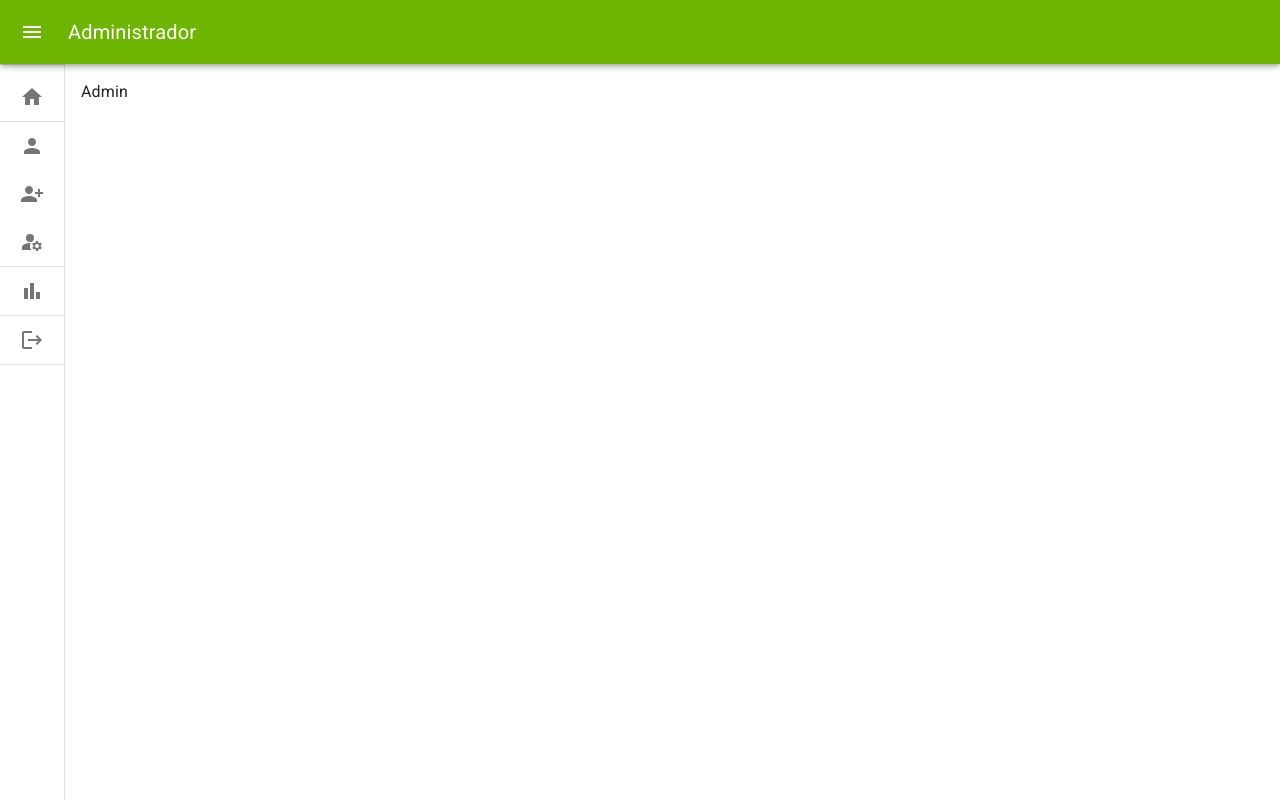
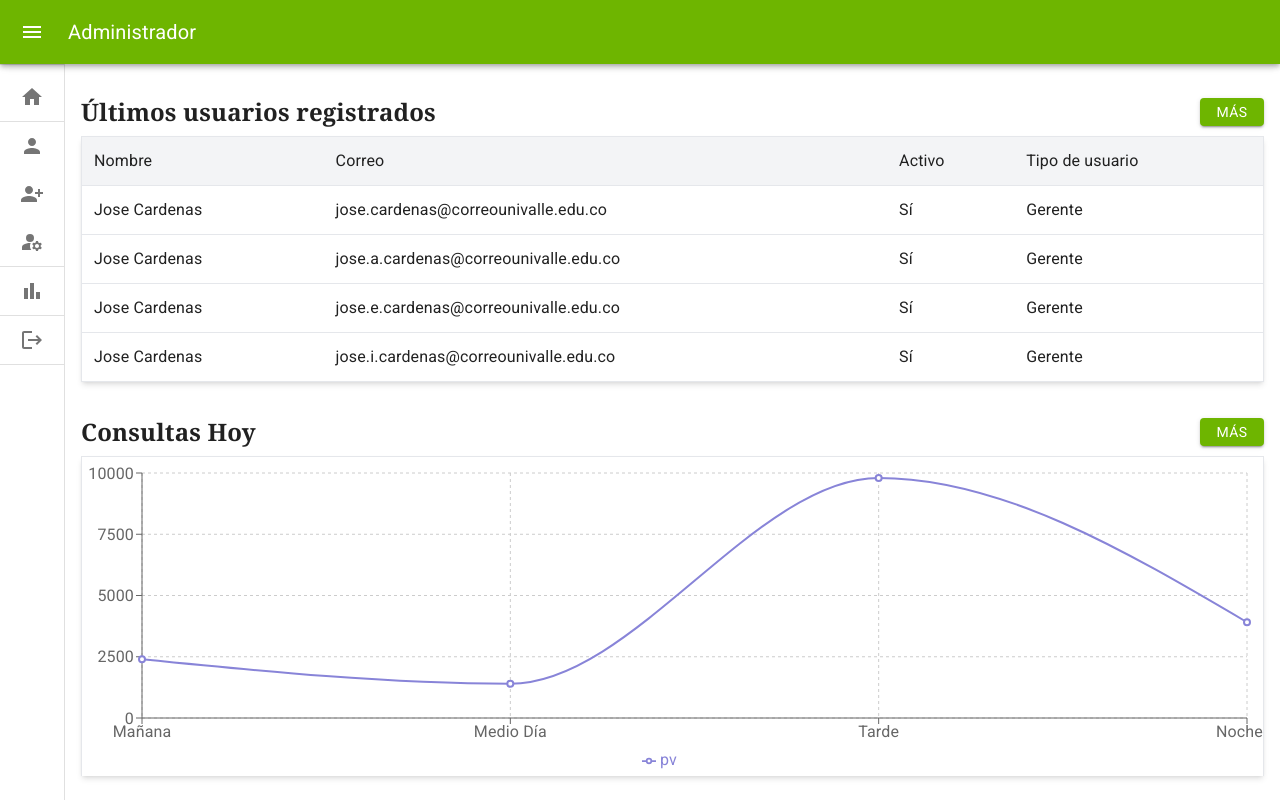
Before and after one commit to KnovaUnivalle/Web-Project-Front, a React (Vite) app: page /admin in a window 1280 px wide. Built offline with nearby package versions, Linux system fonts and the light colour scheme.

Commit message:
add admin rroutes and admin home

```diff
--- a/src/components/charts/CustomLineChart.jsx
+++ b/src/components/charts/CustomLineChart.jsx
@@ -1,3 +1,5 @@
+import { Button } from '@mui/material';
+import { useNavigate } from 'react-router-dom';
 import {
 	LineChart,
 	Line,
@@ -12,34 +14,36 @@ import {
 const defaultData = [
 	{
 		name: 'Mañana',
-		uv: 4000,
 		pv: 2400,
-		amt: 2400,
 	},
 	{
 		name: 'Medio Día',
-		uv: 3000,
 		pv: 1398,
-		amt: 2210,
 	},
 	{
 		name: 'Tarde',
-		uv: 2000,
 		pv: 9800,
-		amt: 2290,
 	},
 	{
 		name: 'Noche',
-		uv: 2780,
 		pv: 3908,
-		amt: 2000,
 	},
 ];
 
-const CustomLineChart = ({ data = defaultData }) => {
+const CustomLineChart = ({ data = defaultData, to = '/', title = 'LineChart' }) => {
+	const navigate = useNavigate();
 	return (
-		<section className='py-4'>
-			<h1 className='text-xl font-bold font-serif lg:text-2xl py-1'>Consultas Hoy</h1>
+		<section className='py-3'>
+			<div className=' flex justify-between pb-1'>
+				<h1 className='text-xl font-bold font-serif lg:text-2xl py-1'> {title}</h1>
+				<Button
+					variant='contained'
+					sx={{ height: '1.8rem', marginTop: 'auto', marginBottom: 'auto' }}
+					onClick={() => navigate(to)}
+				>
+					Más
+				</Button>
+			</div>
 			<div className='border-x border-t shadow-md w-full h-96 lg:h-80'>
 				<ResponsiveContainer>
 					<LineChart
@@ -56,8 +60,13 @@ const CustomLineChart = ({ data = defaultData }) => {
 						<YAxis />
 						<Tooltip />
 						<Legend />
-						<Line type='monotone' dataKey='pv' stroke='#8884d8' activeDot={{ r: 8 }} />
-						<Line type='monotone' dataKey='uv' stroke='#82ca9d' />
+						<Line
+							type='monotone'
+							dataKey='pv'
+							stroke='#8884d8'
+							strokeWidth={2}
+							activeDot={{ r: 8 }}
+						/>
 					</LineChart>
 				</ResponsiveContainer>
 			</div>
--- a/src/components/tables/Users.jsx
+++ b/src/components/tables/Users.jsx
@@ -1,3 +1,7 @@
+import { Button } from '@mui/material';
+import { useNavigate } from 'react-router-dom';
+import { USERS_ADMIN_PATH } from '../../utils/PATH';
+
 const defaultUsers = [
 	{
 		nombre: 'Jose Cardenas',
@@ -26,11 +30,22 @@ const defaultUsers = [
 ];
 
 const Users = ({ users = defaultUsers }) => {
+	const navigate = useNavigate();
+
 	return (
-		<section className='w-full py-4 h-96 flex flex-col lg:h-80'>
-			<h1 className='text-xl font-bold font-serif lg:text-2xl py-1'>
-				Últimos usuarios registrados
-			</h1>
+		<section className='w-full py-3 h-96 flex flex-col lg:h-80'>
+			<div className=' flex justify-between pb-1'>
+				<h1 className='text-xl font-bold font-serif lg:text-2xl py-1'>
+					Últimos usuarios registrados
+				</h1>
+				<Button
+					variant='contained'
+					sx={{ height: '1.8rem', marginTop: 'auto', marginBottom: 'auto' }}
+					onClick={() => navigate(USERS_ADMIN_PATH)}
+				>
+					Más
+				</Button>
+			</div>
 			<div className='overflowx-x-auto overflow-y-auto border-x border-t shadow-md w-full '>
 				<table className='table-auto  w-full '>
 					<thead className='border-b'>
--- a/src/pages/Admin.jsx
+++ b/src/pages/Admin.jsx
@@ -13,6 +13,7 @@ import {
 	SIGN_OUT_PATH,
 	USERS_ADMIN_PATH,
 } from '../utils/PATH';
+import AdminRouter from '../routes/AdminRouter';
 
 const menus = [
 	{ title: 'Inicio', icon: <HomeIcon />, url: ADMIN_HOME_PATH, divider: true },
@@ -34,7 +35,7 @@ const menus = [
 ];
 
 const Admin = () => {
-	return <NavBarOperations body={<div> Admin</div>} menus={menus} title='Administrador' />;
+	return <NavBarOperations body={<AdminRouter />} menus={menus} title='Administrador' />;
 };
 
 export default Admin;
--- /dev/null
+++ b/src/pages/admin/HomeAdmin.jsx
@@ -0,0 +1,14 @@
+import CustomLineChart from '../../components/charts/CustomLineChart';
+import Users from '../../components/tables/Users';
+import { GRAPHICS_ADMIN_PATH } from '../../utils/PATH';
+
+const HomeAdmin = () => {
+	return (
+		<>
+			<Users />
+			<CustomLineChart to={GRAPHICS_ADMIN_PATH} title='Consultas Hoy' />
+		</>
+	);
+};
+
+export default HomeAdmin;
--- /dev/null
+++ b/src/routes/AdminRouter.jsx
@@ -0,0 +1,17 @@
+import { Route, Routes } from 'react-router-dom';
+import { Suspense, lazy } from 'react';
+import HomeAdmin from '../pages/admin/HomeAdmin';
+const NotMatch = lazy(() => import('../pages/NotMatch'));
+
+const AdminRouter = () => {
+	return (
+		<Suspense fallback={<div>Cargando</div>}>
+			<Routes>
+				<Route path='*' element={<NotMatch />} />
+				<Route path={'/'} element={<HomeAdmin />} />
+			</Routes>
+		</Suspense>
+	);
+};
+
+export default AdminRouter;
```
